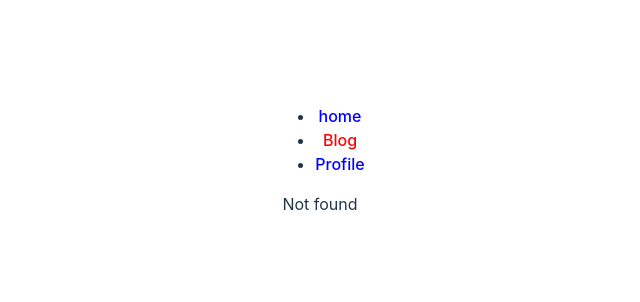
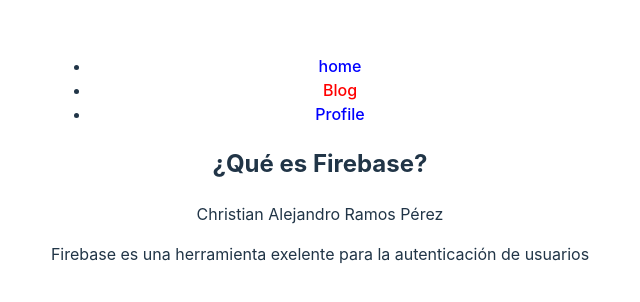
Before and after one commit to Chrisburg22/react-router-DOM6, a React (Vite) app: page /#/blog/que-es-firebase in a window 1280 px wide. Before the commit this address had no page. Shown: the part 240-542 px from the top of the page, without its empty margins (320-960 px from the left). Built offline with nearby package versions, Linux system fonts and the light colour scheme.

Commit message:
Add the hook useParams for dinamic navigation in our aplication

```diff
--- a/src/App.jsx
+++ b/src/App.jsx
@@ -7,6 +7,7 @@
 import { HomePage } from './Components/HomePage'
 import { BlogPage } from './Components/BlogPage'
 import { ProfilePage } from './Components/ProfilePage'
+import { BlogPost } from './Components/BlogPost'
 
 function App() {
   const [count, setCount] = useState(0);
@@ -18,6 +19,7 @@
         <Routes>
           <Route path="/" element={<HomePage />} />
           <Route path="/blog" element={<BlogPage />} />
+          <Route path="/blog/:slug" element={<BlogPost/>} /> {/**Route nos permite hacer rutas dinamicas con los dos puntos */}
           <Route path="/profile" element={<ProfilePage />} />
           <Route path="*" element={<p>Not found</p>} />
         </Routes>
--- a/src/Components/BlogPage/index.jsx
+++ b/src/Components/BlogPage/index.jsx
@@ -1,7 +1,25 @@
-import React from 'react'
+import { NavLink } from 'react-router-dom';
+import {blogData} from '../../Data/blogData';
 
 export const BlogPage = () => {
   return (
+    <>
     <h1>Blog Page</h1>
+    <ul>
+      {
+        blogData.map(post=>(
+          <BlogLink post={post} key={post.title}/>
+        ))
+      }
+    </ul>
+    </>
   );
 }
+
+const BlogLink = ({post}) => {
+  return (
+    <li>
+      <NavLink to={`/blog/${post.slug}`} >{post.title}</NavLink>
+    </li>
+  )
+}
--- /dev/null
+++ b/src/Components/BlogPost/index.jsx
@@ -0,0 +1,25 @@
+import { NavLink, useParams } from 'react-router-dom';
+import {blogData} from '../../Data/blogData';
+
+export const BlogPost = () => {
+  /**
+    Con este Hook podemos conocer los parametros que son usados en la etiqueta Router
+    la cual va a utilizar este componente para renderizarlo en una ruta dinamica.
+  */
+  const {slug} = useParams();
+
+  /**
+    Vamos a recorrer el arreglo de los datos ya definidos y comparar cuando el slug definido anteriormente y
+    la propiedad slug de nuestro arreglo coisidan, cunado esto ocurra nuestra nueva constante sera el objeto
+    que encontramos.
+   */
+  const blogPost = blogData.find(post => post.slug === slug);
+
+  return (
+    <>
+    <h2>{blogPost.title}</h2>
+    <p>{blogPost.author}</p>
+    <p>{blogPost.content}</p>
+    </>
+  );
+}
--- a/src/Components/Menu/index.jsx
+++ b/src/Components/Menu/index.jsx
@@ -3,25 +3,24 @@
 
 const routes = [];
 routes.push({
-    to: '/',
+  to: "/",
   text: "home",
 });
 routes.push({
-    to: '/blog',
+  to: "/blog",
   text: "Blog",
 });
 routes.push({
-    to: '/profile',
+  to: "/profile",
   text: "Profile",
 });
 export const Menu = () => {
   return (
     <div>
       <ul>
-        {
-            routes.map((route)=>{
+        {routes.map((route) => {
           return (
-                    <li>
+            <li key={route.text}>
               <NavLink
                 //className={({isActive})=>''}
                 style={({ isActive }) => ({ color: isActive ? "red" : "blue" })}
@@ -30,9 +29,8 @@
                 {route.text}
               </NavLink>
             </li>
-                )
-            })
-        }
+          );
+        })}
         {/*
         Todo esto es evitado trabajando con array y objetos con un poco de logica. De esta manera la cantidad de lineas
         de codigo que vamos a escribir.
--- /dev/null
+++ b/src/Data/blogData.js
@@ -0,0 +1,24 @@
+const blogData = [];
+
+blogData.push({
+    title: '¿Qué es React?',
+    slug: 'que-es-react',
+    content: 'React es la mejor libreria de JavaScript',
+    author: "Christian Alejandro Ramos Pérez"
+});
+blogData.push({
+    title: '¿Qué es Vite?',
+    slug: 'que-es-vite',
+    content: `Vite es un sistema de compilación y construcción de proyectos para aplicaciones web, especialmente para aplicaciones basadas en Vue.js. Es similar a otras herramientas de construcción como Webpack, Rollup y Parcel, pero está diseñado para ser más rápido y fácil de usar que estas herramientas.
+    La principal ventaja de Vite es que utiliza la compilación en tiempo real para acelerar el proceso de desarrollo. En lugar de compilar todo el código de la aplicación cada vez que se hace un cambio, Vite compila solo lo que ha cambiado y actualiza el navegador de forma inmediata. Esto hace que el proceso de desarrollo sea más rápido y eficiente.
+    Además, Vite también es compatible con múltiples lenguajes de programación y frameworks, como Vue.js, React, Preact, LitElement, y Vanilla JS.`,
+    author: "Christian Alejandro Ramos Pérez"
+});
+blogData.push({
+    title: '¿Qué es Firebase?',
+    slug: 'que-es-firebase',
+    content: 'Firebase es una herramienta exelente para la autenticación de usuarios',
+    author: "Christian Alejandro Ramos Pérez"
+});
+
+export {blogData}
```
Lines whose indentation alone changed are shown as unchanged.
